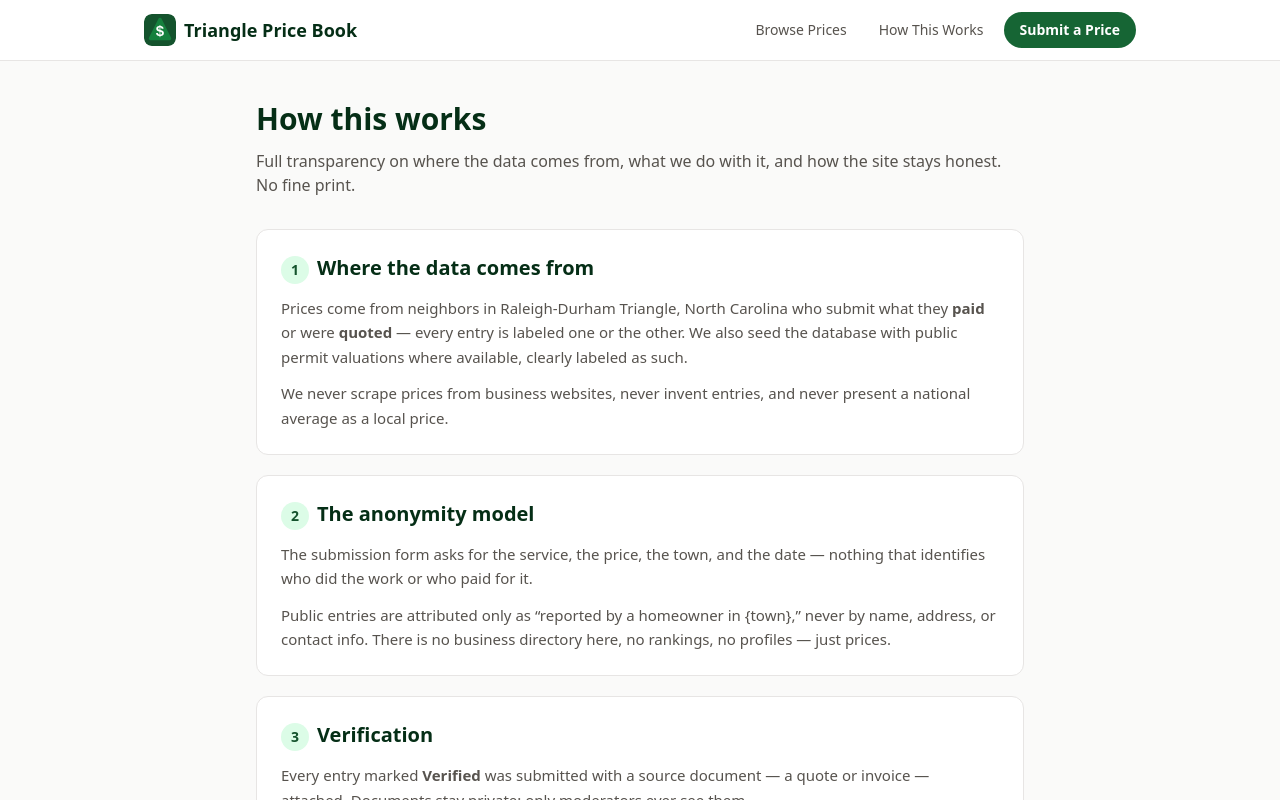
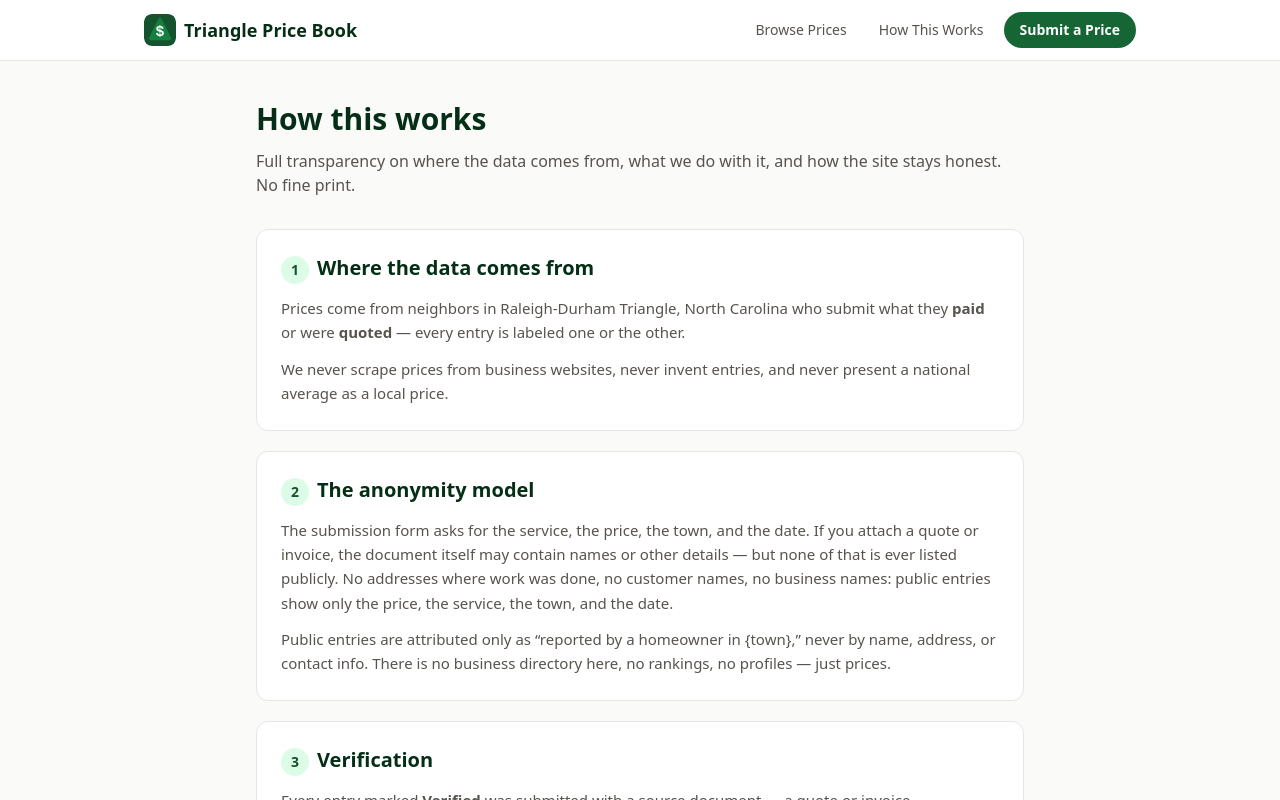
Before and after one commit to AlekGit8/triangle-price-book, a Next.js app: page /how-it-works in a window 1280 px wide. Shown: the top 800 px of the page. Built offline with nearby package versions, Linux system fonts and the light colour scheme.

Commit message:
Copy updates: trim Why-this-exists blurb, anonymous share button, transparency page wording

```diff
--- a/app/how-it-works/page.tsx
+++ b/app/how-it-works/page.tsx
@@ -28,8 +28,7 @@ export default function HowItWorksPage() {
           <p>
             Prices come from neighbors in {siteConfig.regionLongName} who submit what
             they <strong>paid</strong> or were <strong>quoted</strong> — every entry is
-            labeled one or the other. We also seed the database with public permit
-            valuations where available, clearly labeled as such.
+            labeled one or the other.
           </p>
           <p>
             We never scrape prices from business websites, never invent entries, and
@@ -40,8 +39,11 @@ export default function HowItWorksPage() {
         <Section n="2" title="The anonymity model">
           <p>
             The submission form asks for the service, the price, the town, and
-            the date — nothing that identifies who did the work or who paid
-            for it.
+            the date. If you attach a quote or invoice, the document itself may
+            contain names or other details — but none of that is ever listed
+            publicly. No addresses where work was done, no customer names, no
+            business names: public entries show only the price, the service,
+            the town, and the date.
           </p>
           <p>
             Public entries are attributed only as “reported by a homeowner
--- a/app/page.tsx
+++ b/app/page.tsx
@@ -33,7 +33,7 @@ export default async function HomePage() {
             href="/submit"
             className="inline-block rounded-full bg-accent-500 px-6 py-3 font-bold text-white hover:bg-accent-600"
           >
-            Share what you paid
+            Share what you paid, anonymously
           </Link>
         </div>
       </section>
@@ -50,9 +50,8 @@ export default async function HomePage() {
         </p>
         <p className="mt-2 text-stone-600">
           Three quotes, three wildly different numbers, zero idea
-          who&rsquo;s honest. Sound familiar? Google gives you national
-          averages that mean nothing in the Triangle. This exists so you
-          don&rsquo;t have to guess &mdash; just real prices paid by your
+          who&rsquo;s honest. Sound familiar? This exists so you
+          don&rsquo;t have to guess &mdash; just real local prices paid by your
           neighbors in North Carolina&rsquo;s Raleigh-Durham Triangle and
           surrounding areas. Entries backed by a source document are marked
           Verified.
```
